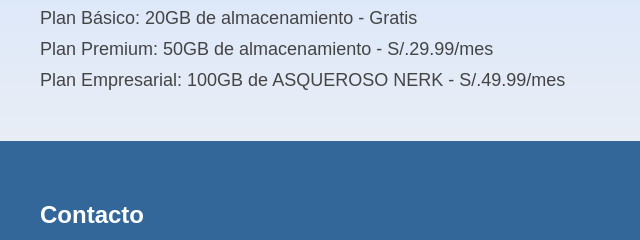
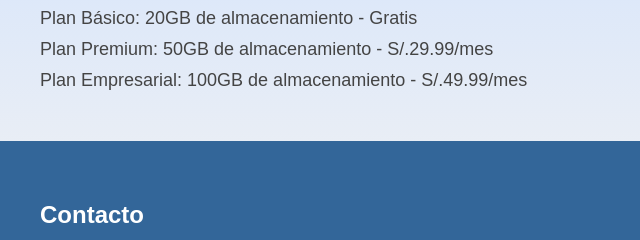
Before and after one commit to Jemisas/Jemisas.github.io, a plain HTML site: page index.html in a window 1280 px wide. Shown: the part 1101-1341 px from the top of the page, 0-640 px from the left. Drawn offline with Linux system fonts and the light colour scheme.

Commit message:
Update index.html

```diff
--- a/index.html
+++ b/index.html
@@ -58,7 +58,7 @@
     <ul>
       <li>Plan Básico: 20GB de almacenamiento - Gratis</li>
       <li>Plan Premium: 50GB de almacenamiento - S/.29.99/mes</li>
-      <li>Plan Empresarial: 100GB de ASQUEROSO NERK - S/.49.99/mes</li>
+      <li>Plan Empresarial: 100GB de almacenamiento - S/.49.99/mes</li>
     </ul>
   </section>
 
```
